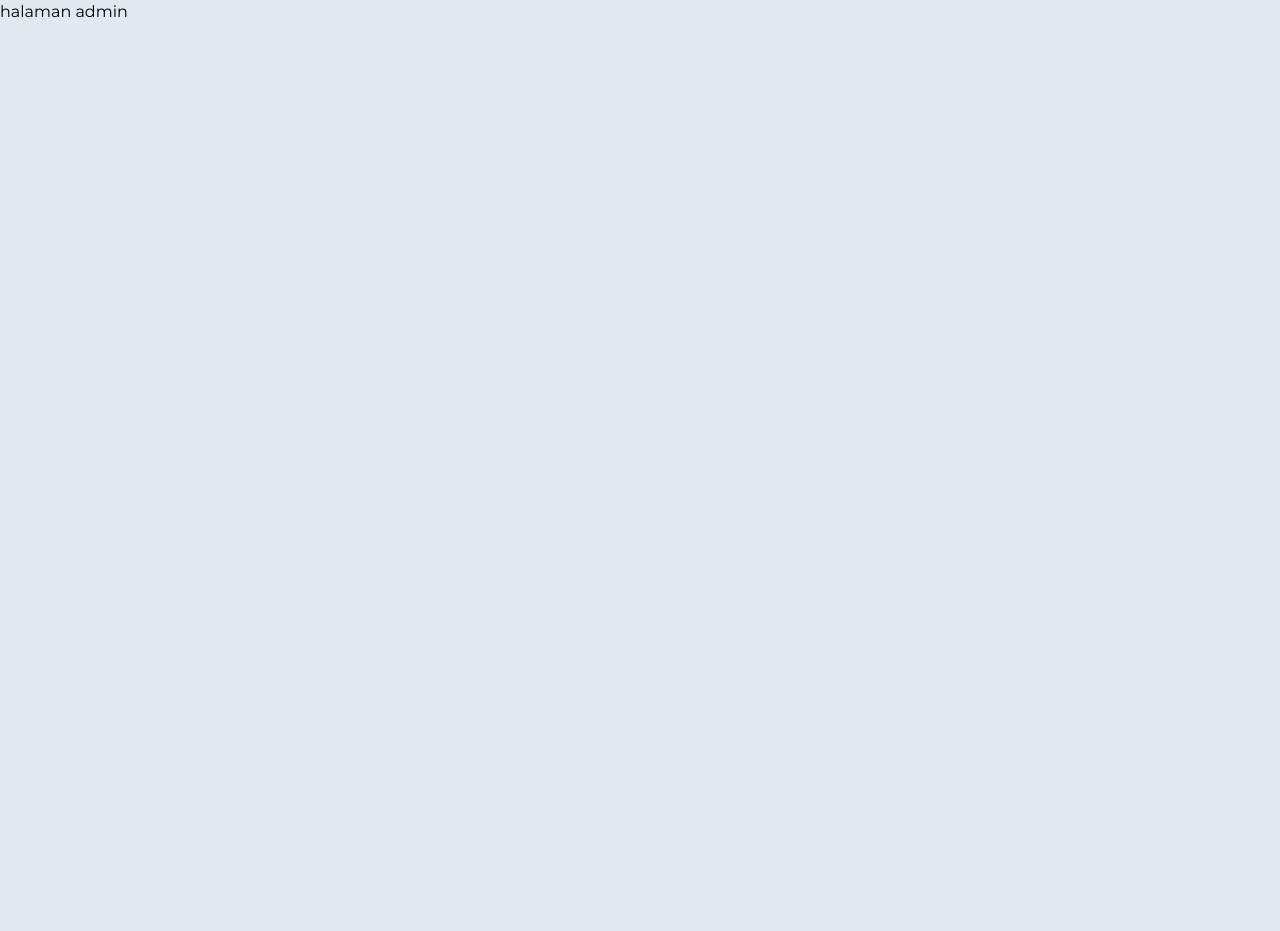
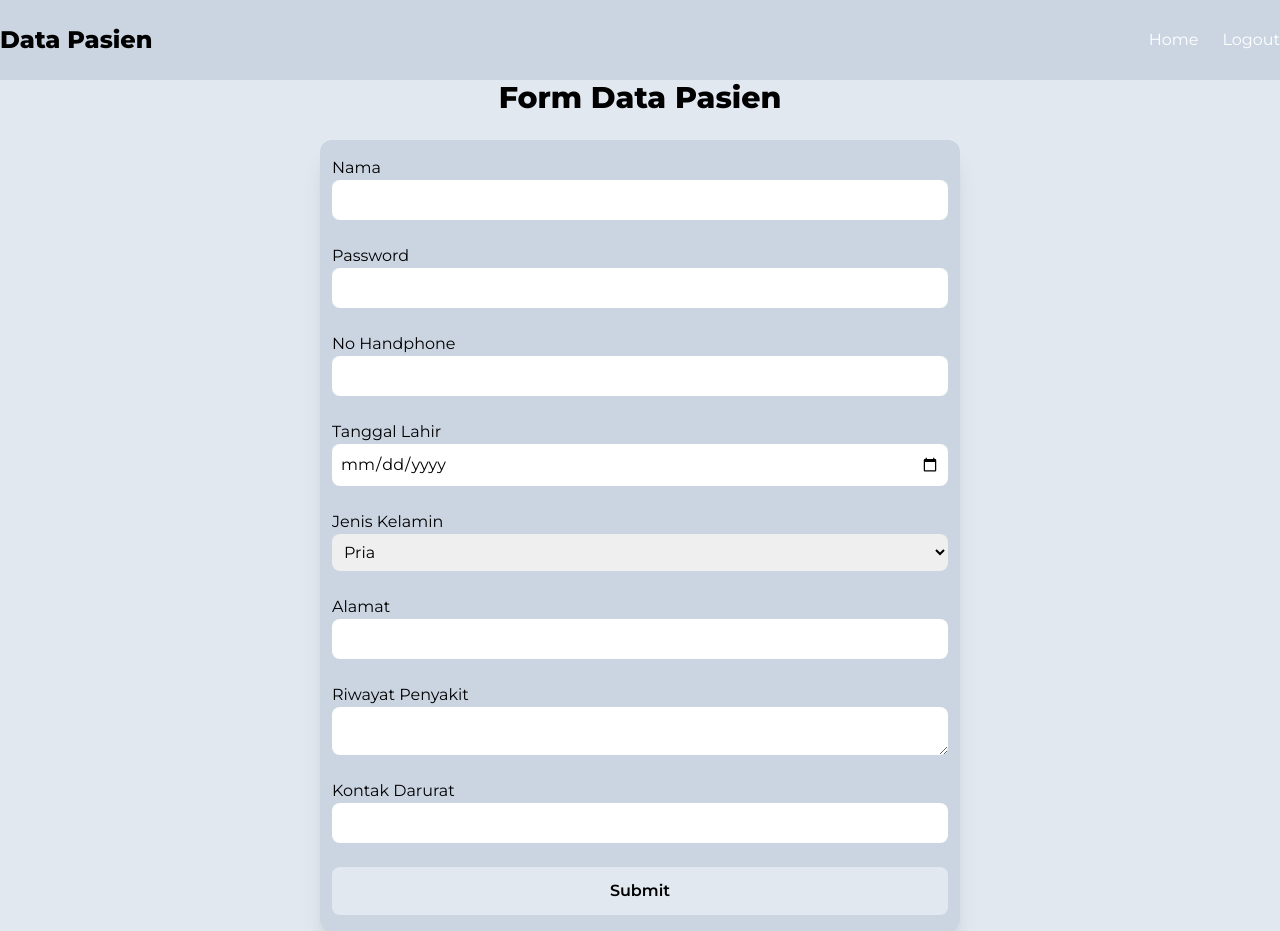
Before and after one commit to mazharidesky/MedLock, a Flask app: page /admin in a window 1280 px wide. Before the commit the page is almost empty. Before the commit the page ends 18 px from the top, so only its background shows below. Run offline with Flask 3, Linux system fonts and the light colour scheme; the visitor is signed in with stand-in values (Sample User, id 1); some libraries are stand-ins or nearby versions.

Commit message:
feat: Create page admin form

```diff
--- a/app.py
+++ b/app.py
@@ -124,7 +124,7 @@ def register():
 def home():
     return render_template('home.html')
 
-@app.route('/admin')
+@app.route('/admin', methods=['GET', 'POST'])
 @login_required
 @admin_required
 def admin_page():
--- a/templates/admin.html
+++ b/templates/admin.html
@@ -12,11 +12,123 @@
     />
 
     <script src="https://cdn.tailwindcss.com"></script>
-    <title>Sign in</title>
+    <title>Data Pasien</title>
   </head>
   <body class="font-[Montserrat] bg-slate-200">
-    <div>
-      <h1>halaman admin</h1>
-    </div>
+    <nav class="flex sticky top-0 bg-slate-300 py-6">
+      <div
+        class="flex w-full mx-auto max-w-[84rem] justify-between items-center"
+      >
+        <h1 class="text-2xl font-extrabold">Data Pasien</h1>
+        <ul class="flex gap-6">
+          <li>
+            <a
+              href="/admin"
+              class="text-white hover:font-bold hover:bg-slate-200 hover:px-2 py-2 hover:text-black transition-colors duration-300 hover:rounded-lg"
+              >Home</a
+            >
+          </li>
+          <li>
+            <a
+              href="/logout"
+              class="text-white hover:font-bold hover:bg-slate-200 hover:px-2 py-2 hover:text-black transition-colors duration-300 hover:rounded-lg"
+              >Logout</a
+            >
+          </li>
+        </ul>
+      </div>
+    </nav>
+    <main>
+      <section class="">
+        <div
+          class="flex flex-col gap-6 justify-center items-center w-full min-h-screen"
+        >
+          <h1 class="text-3xl font-extrabold">Form Data Pasien</h1>
+          <form
+            action="/submit"
+            method="POST"
+            class="flex flex-col w-[50%] py-4 px-3 justify-center shadow-xl bg-slate-300 rounded-xl"
+          >
+            <label for="nama">Nama</label>
+            <input
+              class="px-2 py-2 rounded-lg"
+              type="text"
+              id="nama"
+              name="nama"
+              required
+            /><br />
+            <label for="password">Password</label>
+            <input
+              class="px-2 py-2 rounded-lg"
+              type="text"
+              id="password"
+              name="password"
+              required
+            /><br />
+
+            <label for="handphone">No Handphone</label>
+            <input
+              class="px-2 py-2 rounded-lg"
+              type="text"
+              id="handphone"
+              name="handphone"
+              required
+            /><br />
+
+            <label for="tanggal_lahir">Tanggal Lahir</label>
+            <input
+              class="px-2 py-2 rounded-lg"
+              type="date"
+              id="tanggal_lahir"
+              name="tanggal_lahir"
+              required
+            /><br />
+
+            <label for="jenis_kelamin">Jenis Kelamin</label>
+            <select
+              id="jenis_kelamin"
+              name="jenis_kelamin"
+              class="rounded-lg px-2 py-2"
+            >
+              <option value="pria">Pria</option>
+              <option value="wanita">Wanita</option></select
+            ><br />
+
+            <label for="alamat">Alamat</label>
+            <input
+              class="px-2 py-2 rounded-lg"
+              type="text"
+              id="alamat"
+              name="alamat"
+              required
+            /><br />
+
+            <label for="riwayat_penyakit">Riwayat Penyakit</label>
+            <textarea
+              id="riwayat_penyakit"
+              name="riwayat_penyakit"
+              class="rounded-lg"
+            ></textarea
+            ><br />
+
+            <label for="kontak_darurat">Kontak Darurat</label>
+            <input
+              class="px-2 py-2 rounded-lg"
+              type="text"
+              id="kontak_darurat"
+              name="kontak_darurat"
+              required
+            /><br />
+
+            <button
+              type="submit"
+              class="bg-slate-200 px-4 py-3 rounded-lg font-semibold hover:bg-slate-200/60 transition duration-300"
+            >
+              Submit
+            </button>
+          </form>
+        </div>
+      </section>
+    </main>
   </body>
 </html>
```
Also changed, not shown: static/css/global.css (+36 -0 lines).
